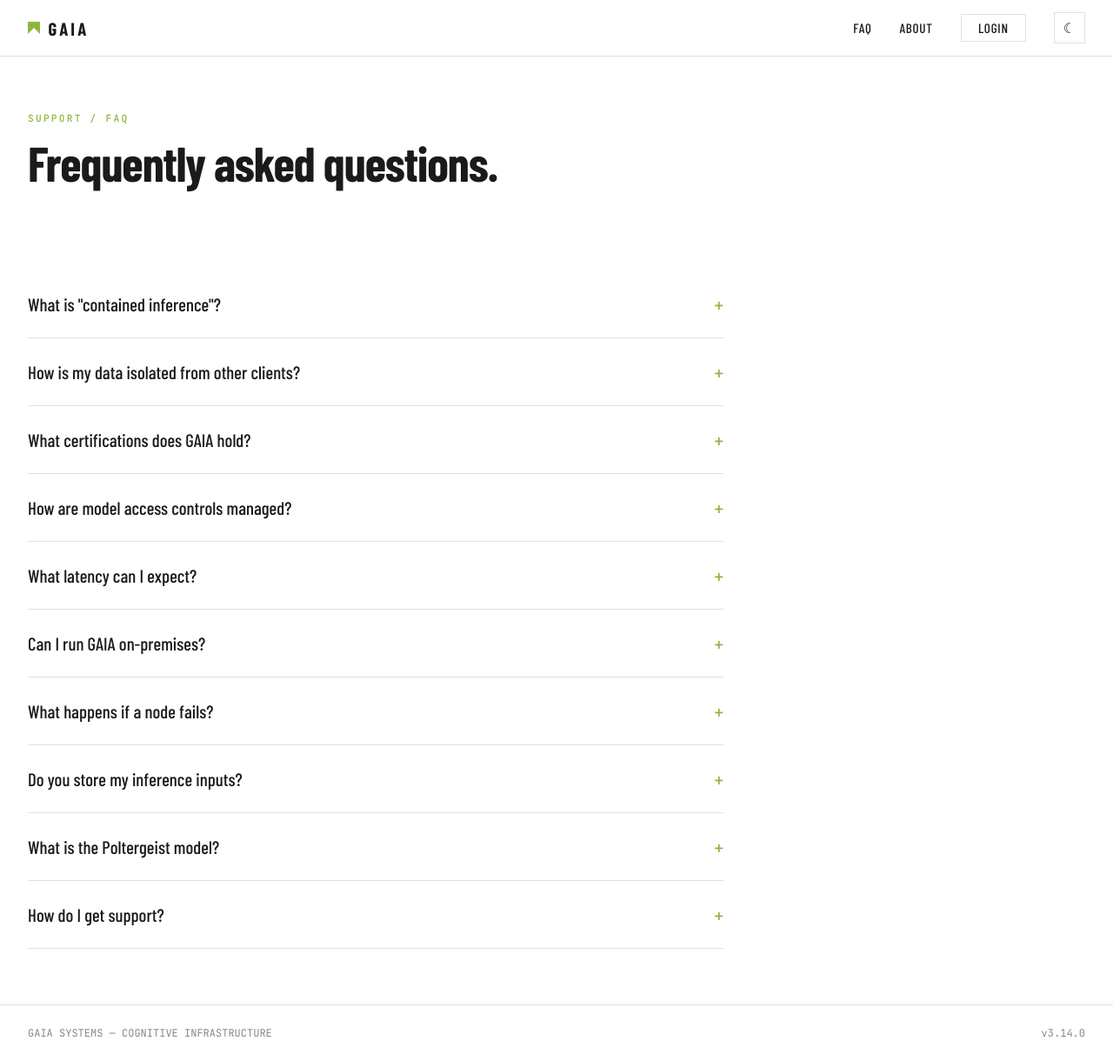
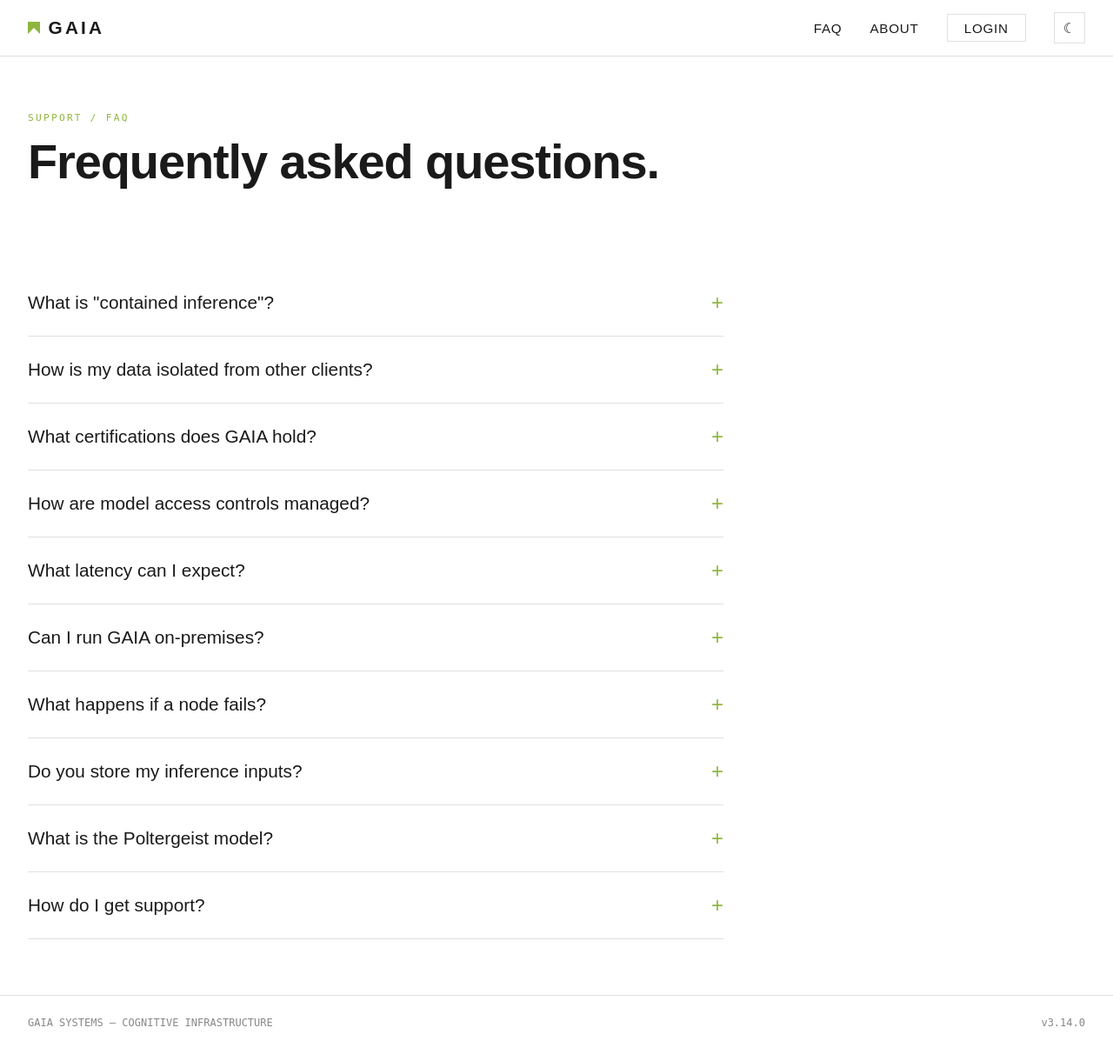
Before and after one commit to b0om1987/GAIA, a Flask app: page /faq in a window 1280 px wide. Shown: the whole page at 87% size. After the commit the page ends 1180 px from the top, so only its background shows below. Run offline with Flask 3, Linux system fonts and the light colour scheme; some libraries are stand-ins or nearby versions.

Commit message:
Update style.css

```diff
--- a/static/style.css
+++ b/static/style.css
@@ -386,58 +386,3 @@ body {
   .chart-grid-2 { grid-template-columns: 1fr; }
   .node-grid { grid-template-columns: repeat(2, 1fr); }
 }
-
-/* barlow-condensed-regular - latin */
-@font-face {
-  font-display: swap; /* Check https://developer.mozilla.org/en-US/docs/Web/CSS/@font-face/font-display for other options. */
-  font-family: 'Barlow Condensed';
-  font-style: normal;
-  font-weight: 400;
-  src: url('../fonts/barlow-condensed-v13-latin-regular.woff2') format('woff2'), /* Chrome 36+, Opera 23+, Firefox 39+, Safari 12+, iOS 10+ */
-       url('../fonts/barlow-condensed-v13-latin-regular.ttf') format('truetype'); /* Chrome 4+, Firefox 3.5+, IE 9+, Safari 3.1+, iOS 4.2+, Android Browser 2.2+ */
-}
-/* barlow-condensed-500 - latin */
-@font-face {
-  font-display: swap; /* Check https://developer.mozilla.org/en-US/docs/Web/CSS/@font-face/font-display for other options. */
-  font-family: 'Barlow Condensed';
-  font-style: normal;
-  font-weight: 500;
-  src: url('../fonts/barlow-condensed-v13-latin-500.woff2') format('woff2'), /* Chrome 36+, Opera 23+, Firefox 39+, Safari 12+, iOS 10+ */
-       url('../fonts/barlow-condensed-v13-latin-500.ttf') format('truetype'); /* Chrome 4+, Firefox 3.5+, IE 9+, Safari 3.1+, iOS 4.2+, Android Browser 2.2+ */
-}
-/* barlow-condensed-600 - latin */
-@font-face {
-  font-display: swap; /* Check https://developer.mozilla.org/en-US/docs/Web/CSS/@font-face/font-display for other options. */
-  font-family: 'Barlow Condensed';
-  font-style: normal;
-  font-weight: 600;
-  src: url('../fonts/barlow-condensed-v13-latin-600.woff2') format('woff2'), /* Chrome 36+, Opera 23+, Firefox 39+, Safari 12+, iOS 10+ */
-       url('../fonts/barlow-condensed-v13-latin-600.ttf') format('truetype'); /* Chrome 4+, Firefox 3.5+, IE 9+, Safari 3.1+, iOS 4.2+, Android Browser 2.2+ */
-}
-/* barlow-condensed-700 - latin */
-@font-face {
-  font-display: swap; /* Check https://developer.mozilla.org/en-US/docs/Web/CSS/@font-face/font-display for other options. */
-  font-family: 'Barlow Condensed';
-  font-style: normal;
-  font-weight: 700;
-  src: url('../fonts/barlow-condensed-v13-latin-700.woff2') format('woff2'), /* Chrome 36+, Opera 23+, Firefox 39+, Safari 12+, iOS 10+ */
-       url('../fonts/barlow-condensed-v13-latin-700.ttf') format('truetype'); /* Chrome 4+, Firefox 3.5+, IE 9+, Safari 3.1+, iOS 4.2+, Android Browser 2.2+ */
-}
-/* jetbrains-mono-regular - latin */
-@font-face {
-  font-display: swap; /* Check https://developer.mozilla.org/en-US/docs/Web/CSS/@font-face/font-display for other options. */
-  font-family: 'JetBrains Mono';
-  font-style: normal;
-  font-weight: 400;
-  src: url('../fonts/jetbrains-mono-v24-latin-regular.woff2') format('woff2'), /* Chrome 36+, Opera 23+, Firefox 39+, Safari 12+, iOS 10+ */
-       url('../fonts/jetbrains-mono-v24-latin-regular.ttf') format('truetype'); /* Chrome 4+, Firefox 3.5+, IE 9+, Safari 3.1+, iOS 4.2+, Android Browser 2.2+ */
-}
-/* jetbrains-mono-500 - latin */
-@font-face {
-  font-display: swap; /* Check https://developer.mozilla.org/en-US/docs/Web/CSS/@font-face/font-display for other options. */
-  font-family: 'JetBrains Mono';
-  font-style: normal;
-  font-weight: 500;
-  src: url('../fonts/jetbrains-mono-v24-latin-500.woff2') format('woff2'), /* Chrome 36+, Opera 23+, Firefox 39+, Safari 12+, iOS 10+ */
-       url('../fonts/jetbrains-mono-v24-latin-500.ttf') format('truetype'); /* Chrome 4+, Firefox 3.5+, IE 9+, Safari 3.1+, iOS 4.2+, Android Browser 2.2+ */
-}
```
